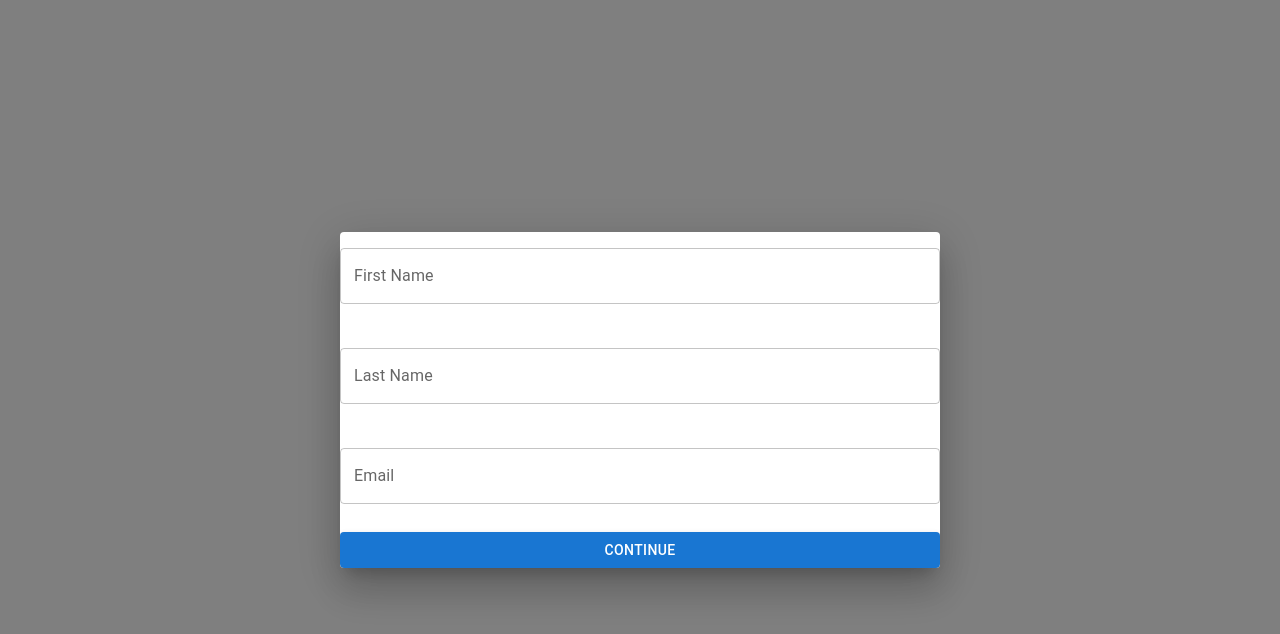
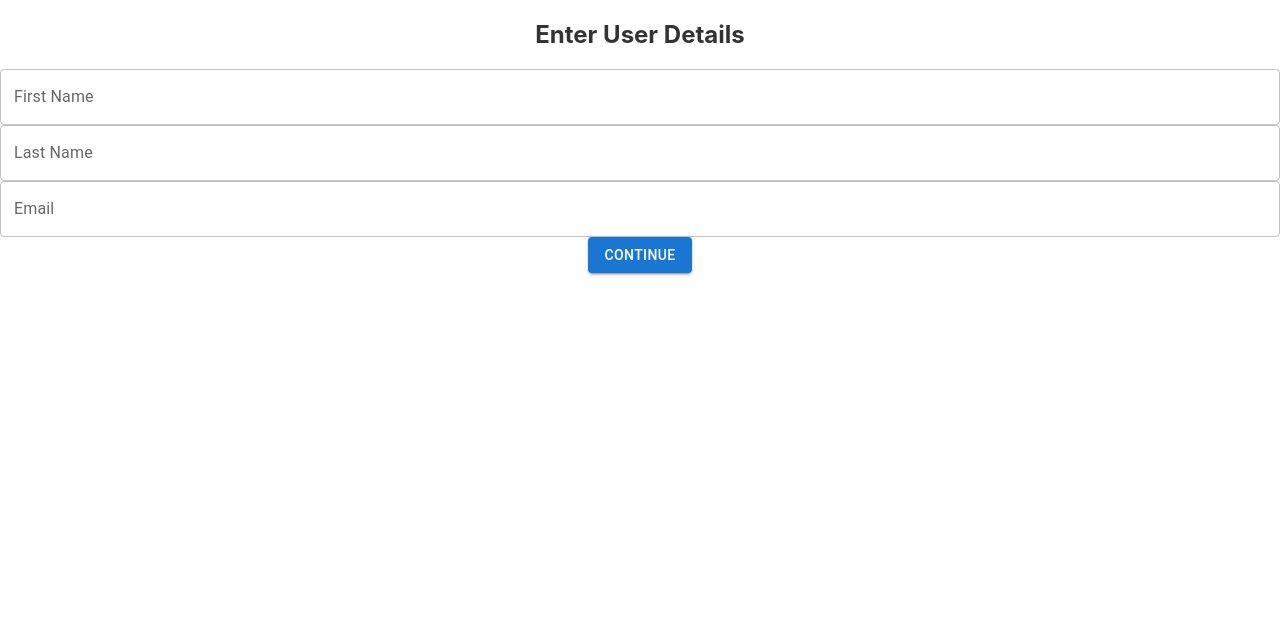
Before and after one commit to iamAkuma/multi-step-form, a React (Create React App) app: page / in a window 1280 px wide. Shown: the top 634 px of the page. Built offline with nearby package versions, Linux system fonts and the light colour scheme.

Commit message:
Added some UI designs in form

```diff
--- a/package.json
+++ b/package.json
@@ -12,6 +12,7 @@
     "react": "^18.2.0",
     "react-dom": "^18.2.0",
     "react-scripts": "5.0.1",
+    "styled-components": "^6.0.7",
     "web-vitals": "^2.1.4"
   },
   "scripts": {
--- a/src/components/FormPersonalDetails.js
+++ b/src/components/FormPersonalDetails.js
@@ -0,0 +1,88 @@
+import * as React from 'react';
+import { Dialog, AppBar, ThemeProvider, createTheme } from '@mui/material';
+import TextField from '@mui/material/TextField';
+import Button from '@mui/material/Button';
+import styled from 'styled-components';
+
+const theme = createTheme();
+
+const StyledModal = styled(Dialog)`
+  .MuiDialog-paper {
+    display: flex;
+    flex-direction: column;
+    padding: 20px;
+    border-radius: 10px;
+  }
+`;
+
+const FormContainer = styled.div`
+  display: flex;
+  flex-direction: column;
+  gap: 15px;
+  margin-top: 20px;
+`;
+
+const ButtonsContainer = styled.div`
+  display: flex;
+  gap: 15px;
+  justify-content: flex-end;
+  margin-top: 20px;
+`;
+
+export default function FormPersonalDetails(props) {
+  const { values, handleChange } = props;
+
+  const continueStep = (e) => {
+    e.preventDefault();
+    props.nextStep();
+  };
+
+  const back = (e) => {
+    e.preventDefault();
+    props.prevStep();
+  };
+
+  return (
+    <ThemeProvider theme={theme}>
+      <>
+        <StyledModal open fullWidth maxWidth="sm">
+          <AppBar title="Enter Personal Details" />
+          <FormContainer>
+            <TextField
+              placeholder="Enter Your Occupation"
+              label="Occupation"
+              onChange={handleChange('occupation')}
+              defaultValue={values.occupation}
+              margin="normal"
+              fullWidth
+            />
+            <TextField
+              placeholder="Enter Your City"
+              label="City"
+              onChange={handleChange('city')}
+              defaultValue={values.city}
+              margin="normal"
+              fullWidth
+            />
+            <TextField
+              placeholder="Enter Your Bio"
+              label="Bio"
+              onChange={handleChange('bio')}
+              defaultValue={values.bio}
+              margin="normal"
+              fullWidth
+            />
+          </FormContainer>
+          <ButtonsContainer>
+            <Button color="secondary" variant="contained" onClick={back}>
+              Back
+            </Button>
+            <Button color="primary" variant="contained" onClick={continueStep}>
+              Continue
+            </Button>
+          </ButtonsContainer>
+        </StyledModal>
+      </>
+    </ThemeProvider>
+  );
+}
--- a/src/components/FormUserDetails.js
+++ b/src/components/FormUserDetails.js
@@ -1,57 +1,68 @@
-import * as React from 'react';
-import Dialog from '@mui/material/Dialog';
-import AppBar from '@mui/material/AppBar';
+import React from 'react';
+import styled from 'styled-components';
 import { ThemeProvider, createTheme } from '@mui/material/styles';
 import TextField from '@mui/material/TextField';
 import Button from '@mui/material/Button';
 
 const theme = createTheme();
 
-export default function FormUserDetails(props) {
-  const { values, handleChange } = props;
+const StyledModal = styled.div`
+  display: flex;
+  flex-direction: column;
+  justify-content: center;
+  align-items: center;
+`;
 
+const Title = styled.h2`
+  margin-bottom: 20px;
+  color: #333;
+`;
+
+const StyledTextField = styled(TextField)`
+  margin-bottom: 15px;
+`;
+
+const StyledButton = styled(Button)`
+  margin-top: 20px;
+`;
+
+const FormUserDetails = ({ values, handleChange, nextStep }) => {
   const continueStep = (e) => {
     e.preventDefault();
-    props.nextStep();
+    nextStep();
   };
 
   return (
     <ThemeProvider theme={theme}>
-      <>
-        <Dialog open fullWidth maxWidth='sm'>
-          <AppBar title="Enter User Details" />
-          <TextField
+      <StyledModal>
+        <Title>Enter User Details</Title>
+        <StyledTextField
           placeholder="Enter Your First Name"
           label="First Name"
           onChange={handleChange('firstName')}
           defaultValue={values.firstName}
-            margin="normal"
           fullWidth
         />
-          <br />
-          <TextField
+        <StyledTextField
           placeholder="Enter Your Last Name"
           label="Last Name"
           onChange={handleChange('lastName')}
           defaultValue={values.lastName}
-            margin="normal"
           fullWidth
         />
-          <br />
-          <TextField
+        <StyledTextField
           placeholder="Enter Your Email"
           label="Email"
           onChange={handleChange('email')}
           defaultValue={values.email}
-            margin="normal"
           fullWidth
         />
-          <br />
-          <Button color="primary" variant="contained" onClick={continueStep}>
+        <StyledButton color="primary" variant="contained" onClick={continueStep}>
           Continue
-          </Button>
-        </Dialog>
-      </>
+        </StyledButton>
+      </StyledModal>
     </ThemeProvider>
   );
-}
+};
+
+export default FormUserDetails;
```
Also changed, not shown: 1 other file (tests, documents, lock files or other folders). Lines whose indentation alone changed are shown as unchanged.
